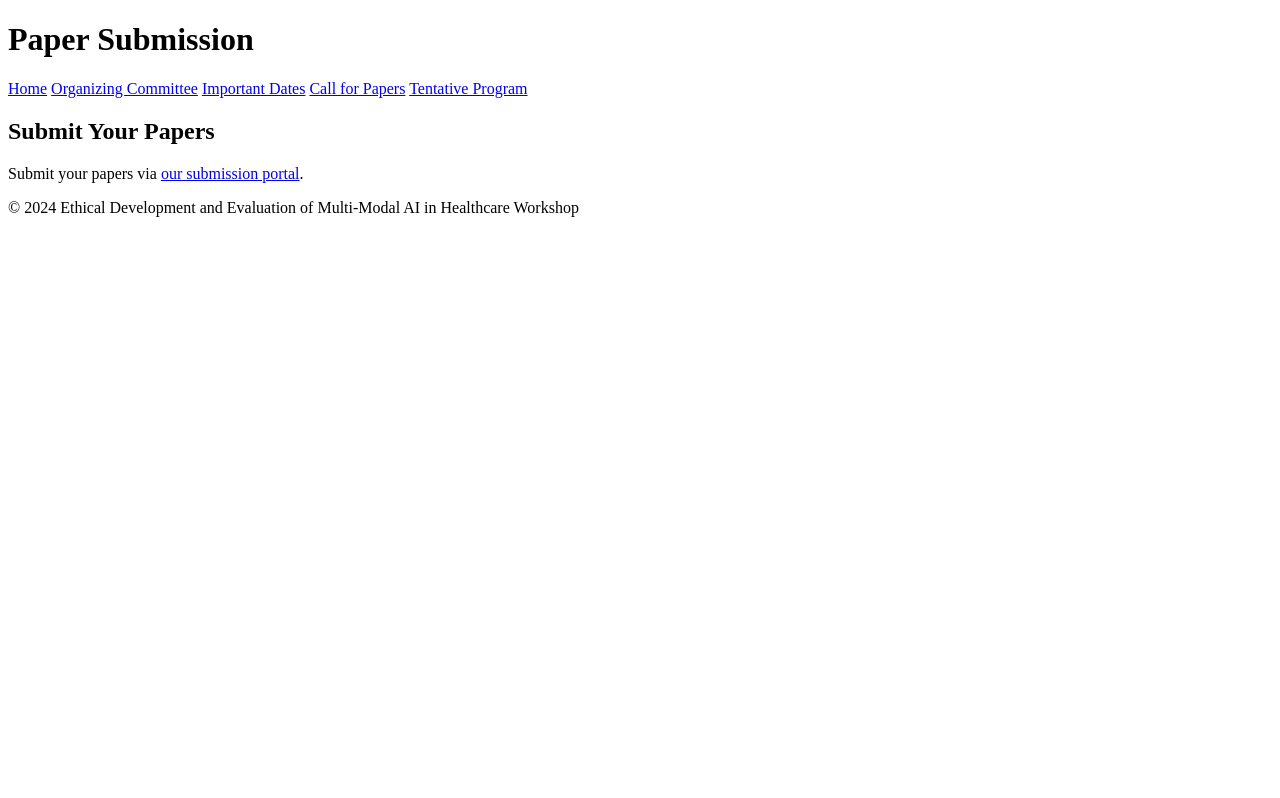
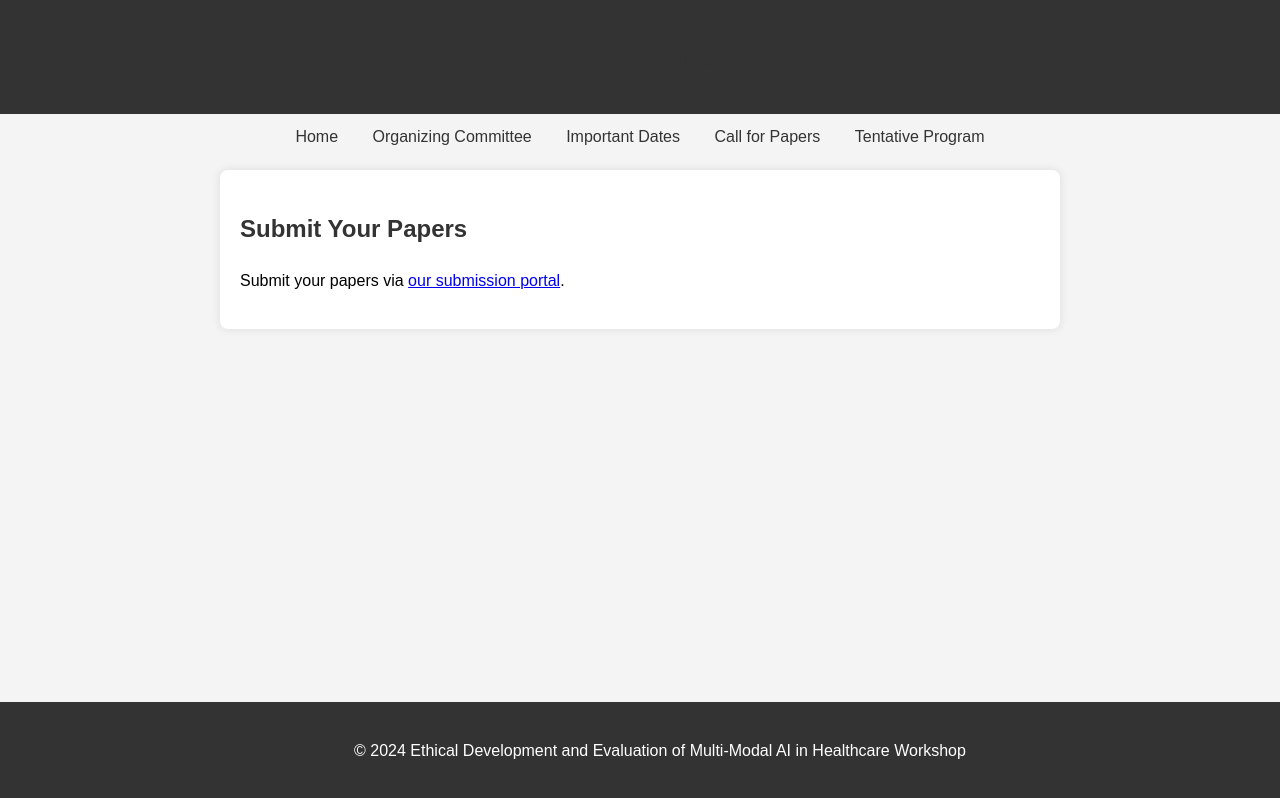
Before and after one commit to ImpactLabASU/ImpactLabASU.github.io, a plain HTML site: page paper-submission.html in a window 1280 px wide. Drawn offline with Linux system fonts and the light colour scheme.

Commit message:
Update paper-submission.html

```diff
--- a/paper-submission.html
+++ b/paper-submission.html
@@ -4,9 +4,7 @@
     <meta charset="UTF-8">
     <meta name="viewport" content="width=device-width, initial-scale=1.0">
     <title>Paper Submission - Ethical AI Workshop</title>
-    <style>
-        /* Add common styles or link to a CSS file if needed */
-    </style>
+    <link rel="stylesheet" href="styles.css">
 </head>
 <body>
 
```
